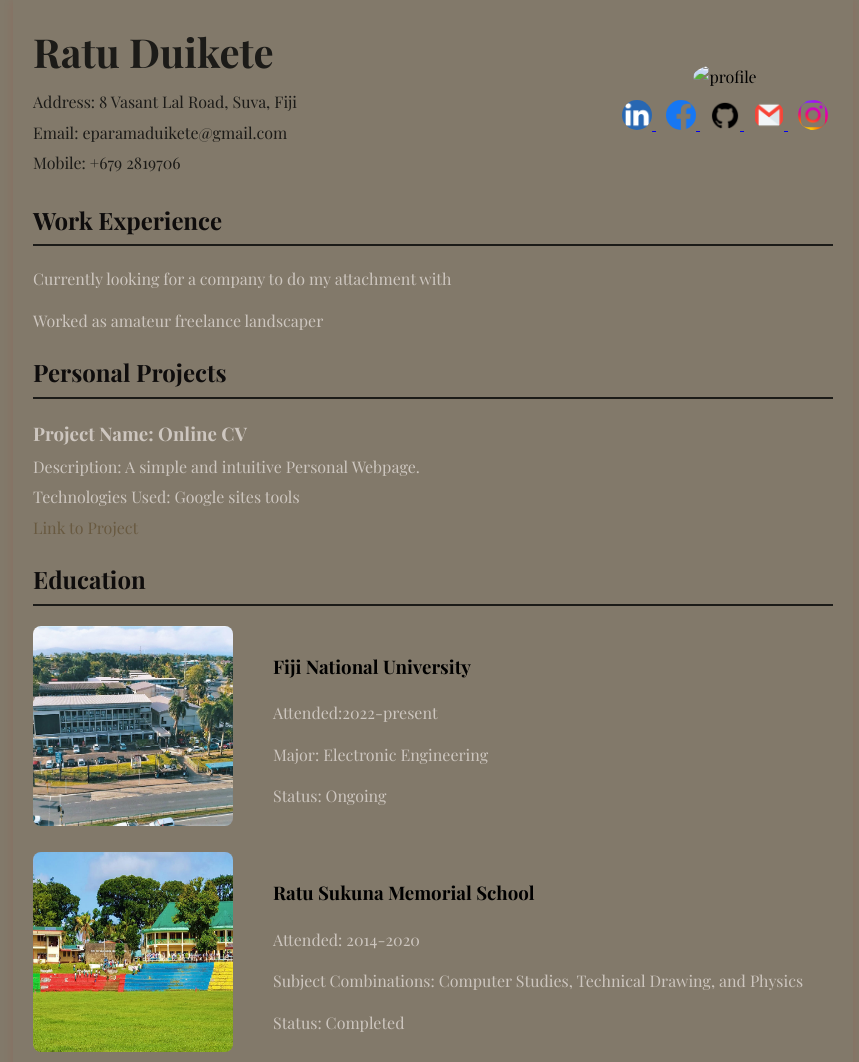
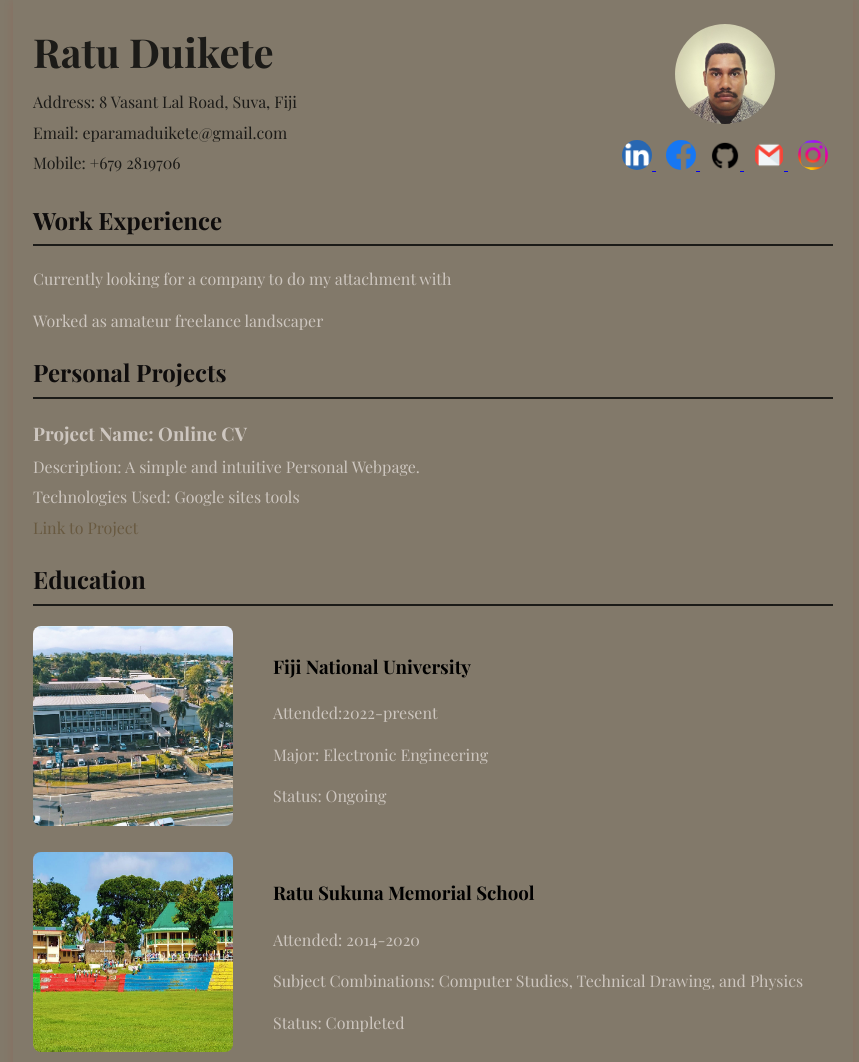
Before and after one commit to VitiaNiu/Noqu-CV-, a plain HTML site: page index.html in a window 1280 px wide. Shown: the top 1062 px of the page, without its empty margins (207-1066 px from the left). Drawn offline with nearby package versions, Linux system fonts and the light colour scheme; files whose address does not match are found by name.

Commit message:
Update index.html

```diff
--- a/index.html
+++ b/index.html
@@ -19,7 +19,7 @@
                     <p>Mobile: +679 2819706</p>
                 </div>
                 <div class="profile-picture">
-                    <img src="images/profile.jpeg" alt="profile">
+                    <img src="profile.jpeg" alt="profile">
                     <div class="social-media">
                         <a href="https://www.linkedin.com/in/ratuduikete" target="_blank">
                             <img src="images/linkedin.png" alt="LinkedIn">
```
